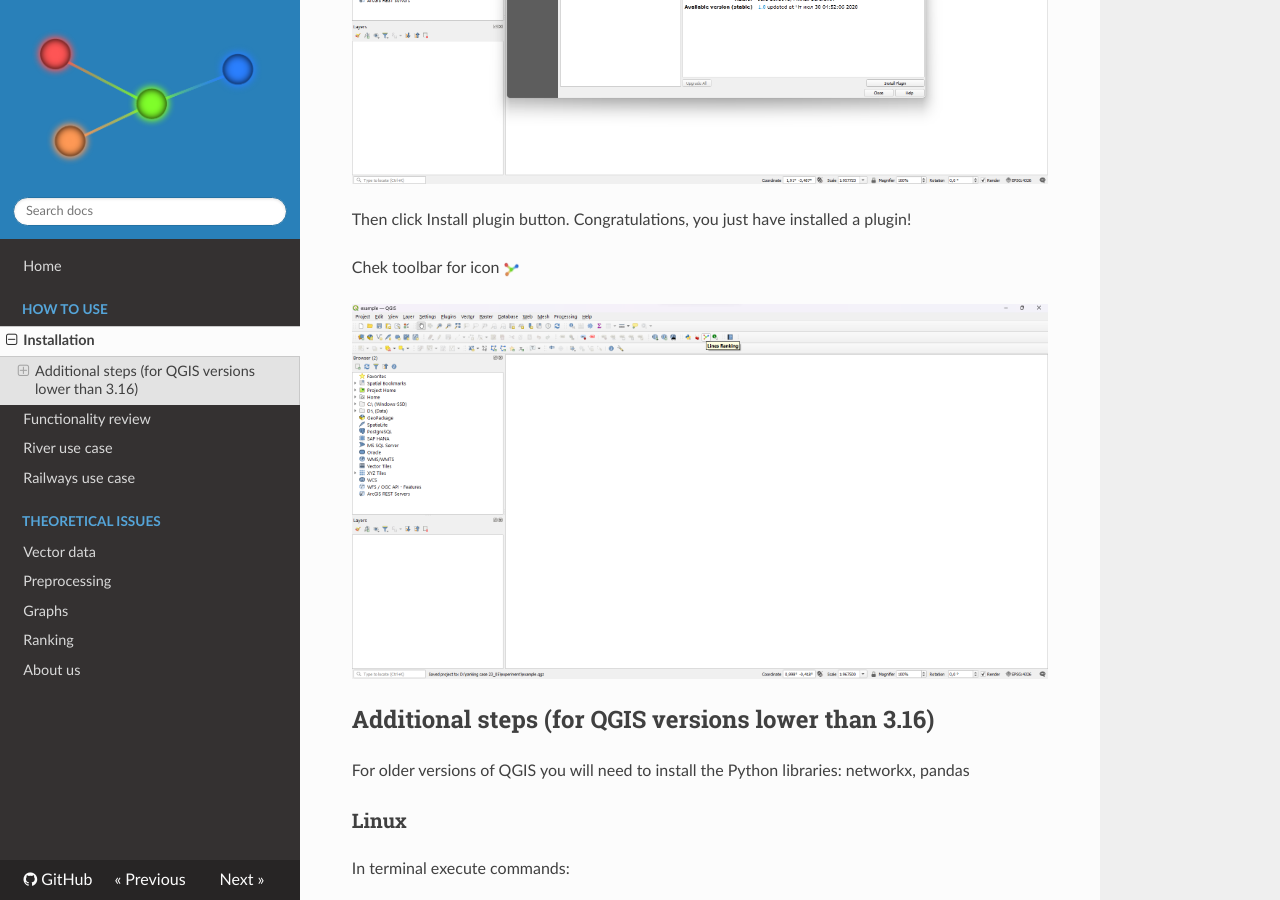
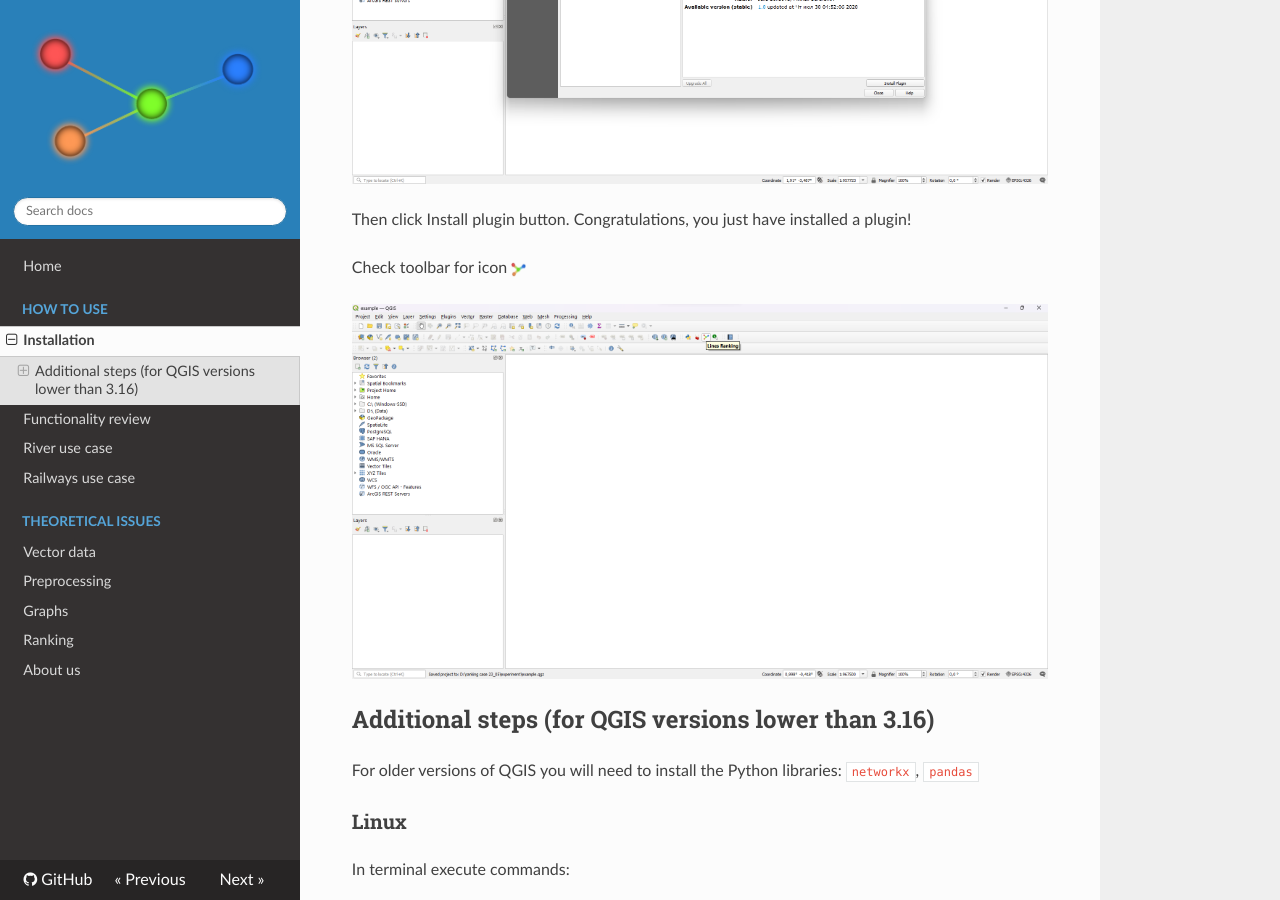
Before and after one commit to ChrisLisbon/QGIS_LinesRankingPlugin, an MkDocs documentation site: the page built from docs/usage/install.md, in a window 1280 px wide and 900 px high, scrolled down 917 px. Built offline with MkDocs 1.6.1, drawn with Linux system fonts in a browser that asks for light colours; nearby versions of some CDN libraries.

```diff
--- a/docs/usage/install.md
+++ b/docs/usage/install.md
@@ -13,13 +13,13 @@ Then choose `Not installed` and write `Lines Ranking` into the search field:
 
 Then click Install plugin button. Congratulations, you just have installed a plugin!
 
-Chek toolbar for icon <img src="https://raw.githubusercontent.com/ChrisLisbon/QGIS_LinesRankingPlugin/master/icon.png" width="15"/>
+Check toolbar for icon <img src="https://raw.githubusercontent.com/ChrisLisbon/QGIS_LinesRankingPlugin/master/icon.png" width="15"/>
 
 <img src="https://raw.githubusercontent.com/ChrisLisbon/QGIS_LinesRankingPlugin/docs/images/installed_icon.png" width="750"/>
 
 ## Additional steps (for QGIS versions lower than 3.16)
 
-For older versions of QGIS you will need to install the Python libraries: networkx, pandas
+For older versions of QGIS you will need to install the Python libraries: `networkx`, `pandas`
 
 ### Linux
 
```
Also changed, not shown: docs/about.md (+1 -1 lines), docs/usage/river_case.md (+11 -3 lines), 3 other files.
